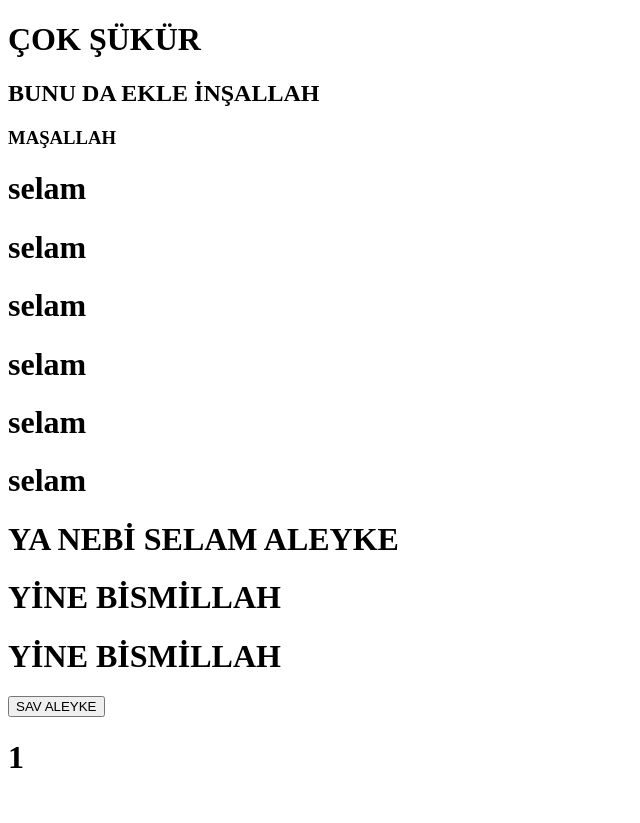
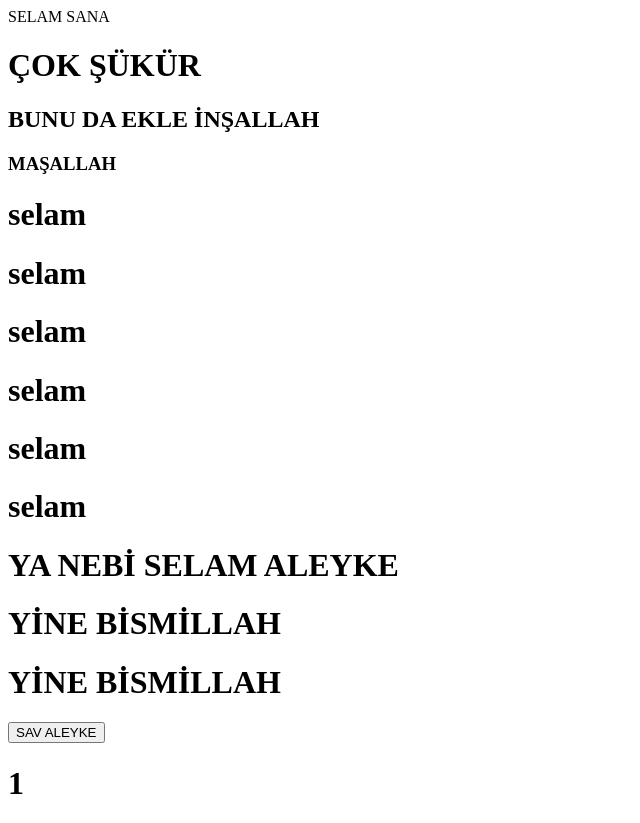
Before and after one commit to muhammedalioftr/Ornek, a plain HTML site: page index.html in a window 1280 px wide. Shown: the whole page, without its empty margins (0-640 px from the left). Before the commit the page ends 800 px from the top, so only its background shows below. Drawn offline with Linux system fonts and the light colour scheme.

Commit message:
SELAM SANA

```diff
--- a/index.html
+++ b/index.html
@@ -7,6 +7,10 @@
     <title>ŞÜKÜR</title>
 </head>
 <body>
+
+SELAM SANA
+
+
 <h1>ÇOK ŞÜKÜR</h1>
 <h2>BUNU DA EKLE İNŞALLAH</h2>
 <h3>MAŞALLAH</h3>
```
